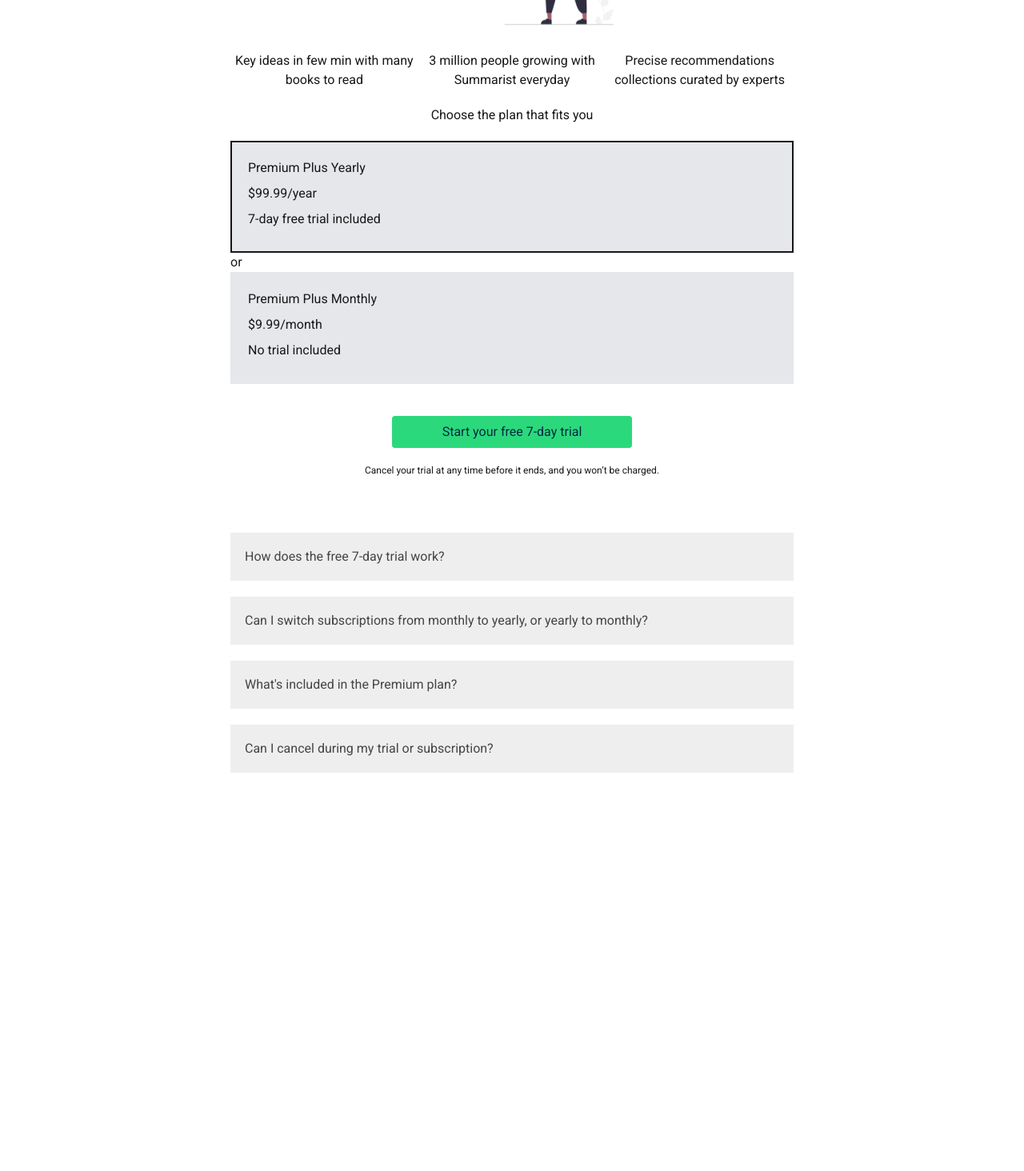
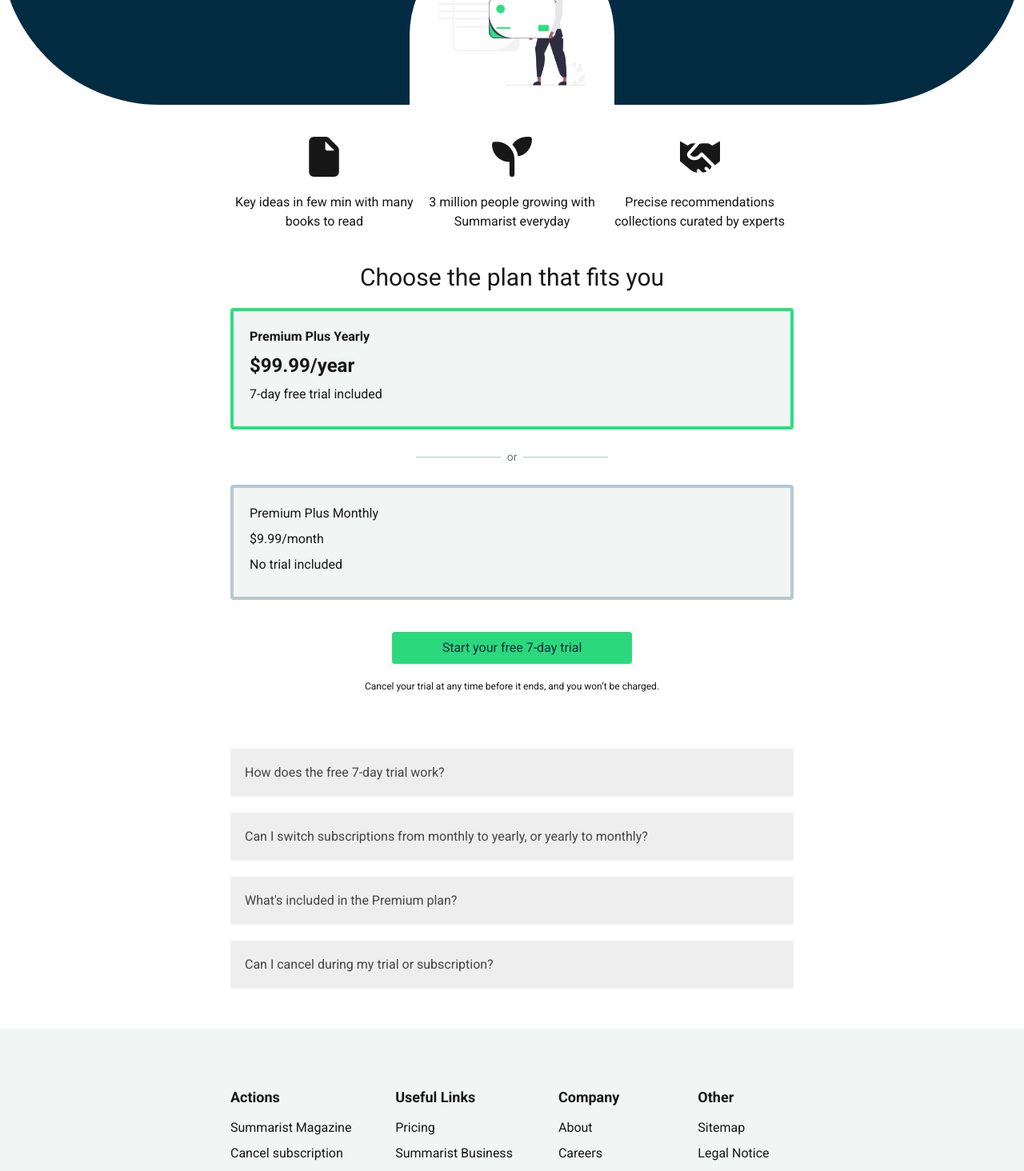
Before and after one commit to arshie26/fes-m10-p5-internship, a Next.js app: page /choose-plan in a window 1280 px wide. Shown: the part 280-1744 px from the top of the page at 80% size. Before the commit the page ends 1256 px from the top, so only its background shows below. Built offline with nearby package versions, Linux system fonts and the light colour scheme; no server answers.

Commit message:
Choose Plan page layout

```diff
--- a/app/choose-plan/page.js
+++ b/app/choose-plan/page.js
@@ -2,39 +2,92 @@
 import '../style.css'
 import PlanSelector from "../components/PlanSelector/PlanSelector";
 import FAQs from "../components/FAQs/FAQs";
+import { FontAwesomeIcon } from '@fortawesome/react-fontawesome'
+import { faSeedling, faHandshake, faFile } from '@fortawesome/free-solid-svg-icons'
+import { faMagnifyingGlass, faTimes } from "@fortawesome/free-solid-svg-icons";
 
 function ChoosePlan(){
 
 
     return (
-
-        <div className="w-55/100 mx-auto  max-lg:w-9/10 items-center">
-            <section className="flex flex-col items-center">
-                <h1>Get unlimited access to many amazing books to read</h1>
-                <p>Turn ordinary moments into amazing opportunities</p>
-                <img className="w-5/10" src='/pricing-top.png' />
+        <div>
+            <div>
+                <section className="flex flex-col items-center rounded-b-[200px] bg-[#032b41] max-sm:rounded-none">
+                    <h1 className="text-white text-5xl text-center font-bold my-10 max-sm:text-2xl">Get unlimited access to many amazing books to read</h1>
+                    <p className="text-white text-xl text-center my-5">Turn ordinary moments into amazing opportunities</p>
+                    <img className="w-2/10 rounded-t-full max-sm:w-8/10" src='/pricing-top.png' />
                 </section>
-
+            </div>
+            <div className="w-55/100 mx-auto  max-lg:w-9/10 items-center my-10">
                 <section className="flex max-sm:flex-col max-sm:items-center">
-                <div className="w-1/3 max-sm:w-9/10 max-sm:my-5">
-                    <p className="text-center">Key ideas in few min with many books to read</p>
+                    <div className="w-1/3 max-sm:w-9/10 max-sm:my-5 flex flex-col items-center">
+                        <FontAwesomeIcon icon={faFile} className="chooseplan__feature" />
+                        <p className="text-center my-5">Key ideas in few min with many books to read</p>
                     </div>
-                <div className="w-1/3 max-sm:w-9/10 max-sm:my-5">
-                    <p className="text-center">3 million people growing with Summarist everyday</p>
+                    <div className="w-1/3 max-sm:w-9/10 max-sm:my-5 flex flex-col items-center">
+                        <FontAwesomeIcon icon={faSeedling} className="chooseplan__feature" />
+                        <p className="text-center my-5">3 million people growing with Summarist everyday</p>
                     </div>
-                <div className="w-1/3 max-sm:w-9/10 max-sm:my-5">
-                    <p className="text-center">Precise recommendations collections curated by experts</p>
+                    <div className="w-1/3 max-sm:w-9/10 max-sm:my-5 flex flex-col items-center">
+                        <FontAwesomeIcon icon={faHandshake} className="chooseplan__feature" />
+                        <p className="text-center my-5">Precise recommendations collections curated by experts</p>
                     </div>
-
                 </section>
                 <section>
-                <h1 className="text-center my-5">Choose the plan that fits you</h1>
+                    <h1 className="text-center text-3xl my-5">Choose the plan that fits you</h1>
                     <PlanSelector />
                 </section>
 
                 <section>
                     <FAQs />
                 </section>
+
+            </div>
+            <div className="bg-[#f1f6f4]">
+                <section className="w-55/100 mx-auto max-lg:w-9/10 text-s py-15">
+                    <div className="flex justify-between max-lg:flex-col">
+                        <div>
+                            <h2 className="my-3 max-lg:mt-10 text-lg font-bold">Actions</h2>
+                            <ul>
+                                <li className="my-2">Summarist Magazine</li>
+                                <li className="my-2">Cancel subscription</li>
+                                <li className="my-2">Help</li>
+                                <li className="my-2">Contact Us</li>
+                            </ul>
+                        </div>
+                        <div >
+                            <h2 className="my-3 max-lg:mt-10 text-lg font-bold">Useful Links</h2>
+                            <ul>
+                                <li className="my-2">Pricing</li>
+                                <li className="my-2">Summarist Business</li>
+                                <li className="my-2">Gift Cards</li>
+                                <li className="my-2">Authors & Publishers</li>
+                            </ul>
+                        </div>
+                        <div >
+                            <h2 className="my-3 max-lg:mt-10 text-lg font-bold">Company</h2>
+                            <ul>
+                                <li className="my-2">About</li>
+                                <li className="my-2">Careers</li>
+                                <li className="my-2">Partners</li>
+                                <li className="my-2">Code of Conduct</li>
+                            </ul>
+                        </div>
+                        <div >
+                            <h2 className="my-3 max-lg:mt-10 text-lg font-bold">Other</h2>
+                            <ul>
+                                <li className="my-2">Sitemap</li>
+                                <li className="my-2">Legal Notice</li>
+                                <li className="my-2">Terms of Service</li>
+                                <li className="my-2">Privacy Policy</li>
+                            </ul>
+                        </div>
+                    </div>
+                    <div className="text-center text-lg font-bold mt-15">
+                        <p>Copyright &copy; 2023 Summarist</p>
+                    </div>
+                </section>
+            </div>
         </div>
     )
 }
--- a/app/components/ModalButton/ModalButton.js
+++ b/app/components/ModalButton/ModalButton.js
@@ -62,12 +62,6 @@
     return (
         <>
             <button className={props.classes}  onClick={() => {console.log("Registering"); checkUser()}}>{Object.keys(user).length > 0? props.toggle:props.buttonName}</button>
-            {/*
-                viewModal?
-                <Modal login={login} register={register} googleLogin = {googleLogin} loginAsGuest={loginAsGuest} />
-                :
-                <></>
-            */}
 
         </>
     )
--- a/app/components/PlanSelector/PlanSelector.jsx
+++ b/app/components/PlanSelector/PlanSelector.jsx
@@ -16,7 +16,7 @@
     const auth = getAuth(app);
 
     const buttonText = [{button: "Start your free 7-day trial", detail: "Cancel your trial at any time before it ends, and you won’t be charged."},
-        {button: "Start your first month", detail: "30-day money back guarantee, no questions asked."}];
+                        {button: "Start your first month", detail: "30-day money back guarantee, no questions asked."}];
     const [button, setButton] = useState(buttonText[0].button);
     const [detail, setDetail] = useState(buttonText[0].detail);
 
@@ -33,28 +33,34 @@
     }
 
     const upgrade = async () => {
-        const priceId = "price_1UEta6ARYTsqMftiQsZY0kF3"
-        const checkoutUrl = await getCheckoutUrl(app, priceId);
+        const priceId = [];
+        if(plan === "yearly"){
+            priceId.push("price_1UEta6ARYTsqMftiQsZY0kF3");
+        }
+        else if(plan === "monthly"){
+            priceId.push("price_1UEtaNARYTsqMftiVxH9AdjY");
+        }
+
+        const checkoutUrl = await getCheckoutUrl(app, priceId[0]);
         router.push(checkoutUrl);
-
     }
 
     return (
         <div>
-            <div className={plan === "yearly"? "border-2 border-black-200":"border-2 border-gray-200"} onClick={() => {selectPlan("yearly")}}>
-                <div className="flex p-5 bg-gray-200">
+            <div className={plan === "yearly"? "border-4 border-[#2be080] rounded-sm":"border-4 border-[#bac8ce] rounded-sm"} onClick={() => {selectPlan("yearly")}}>
+                <div className="flex p-5 bg-[#f1f6f4]">
                     <div>
-                        <p className="mb-2">Premium Plus Yearly</p>
-                        <p className="mb-2">$99.99/year</p>
+                        <p className="mb-2 font-bold">Premium Plus Yearly</p>
+                        <p className="mb-2 text-2xl font-bold">$99.99/year</p>
                         <p className="mb-2">7-day free trial included</p>
                     </div>
                 </div>
             </div>
-            <div>
-                <div>or</div>
+            <div className="plan__card--separator">
+                <div className="plan__separator">or</div>
             </div>
-            <div className={plan === "monthly"? "border-2 border-black-200":"border-2 border-gray-200"} onClick={() => {selectPlan("monthly")}}>
-                <div className="flex p-5 bg-gray-200">
+            <div className={plan === "monthly"? "border-4 border-[#2be080] rounded-sm":"border-4 border-[#bac8ce] rounded-sm"} onClick={() => {selectPlan("monthly")}}>
+                <div className="flex p-5 bg-[#f1f6f4]">
                     <div>
                         <p className="mb-2">Premium Plus Monthly</p>
                         <p className="mb-2">$9.99/month</p>
@@ -64,7 +70,7 @@
             </div>
 
             <div className="flex flex-col items-center my-10">
-                <ModalButton nextPage={upgrade} buttonName={button} classes={"btn home__cta--btn"} />
+                <ModalButton nextPage={upgrade} buttonName={button} toggle={button} classes={"btn home__cta--btn"} />
                 <p className="text-xs my-5">{detail}</p>
             </div>
         </div>
--- a/app/style.css
+++ b/app/style.css
@@ -501,6 +501,29 @@
   font-weight: 500;
 }
 
+
+.chooseplan__feature{
+  width: 50px;
+  height: 50px;
+}
+
+.plan__card--separator {
+  font-size: 14px;
+  color: #6b757b;
+  display: flex;
+  align-items: center;
+  gap: 8px;
+  max-width: 240px;
+  margin: 24px auto;
+}
+
+.plan__card--separator::after, .plan__card--separator::before {
+  content: "";
+  flex-grow: 1;
+  height: 1px;
+  background: #bac8ce;
+}
+
 @media (max-width: 768px) {
   .landing__content {
     display: flex;
```
Lines whose indentation alone changed are shown as unchanged.
